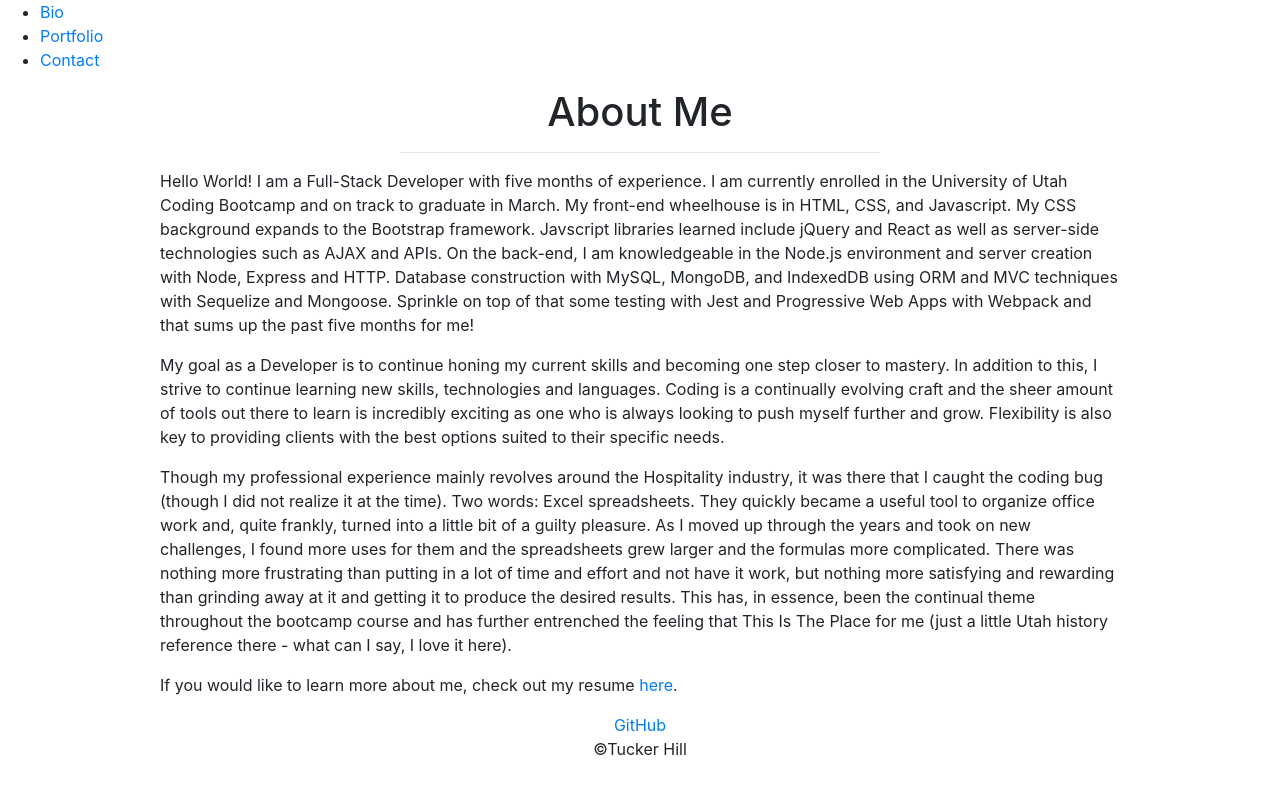
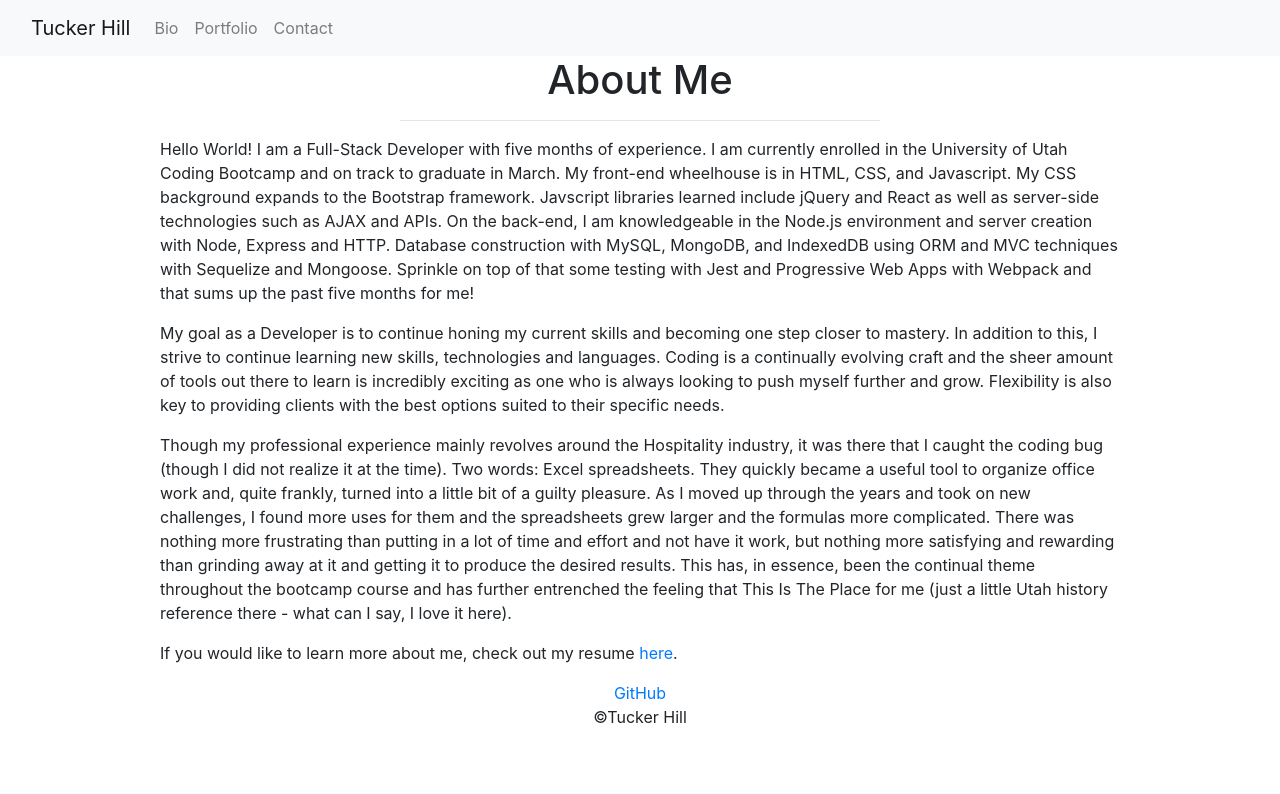
Before and after one commit to hill1635/hill-react-portfolio, a React (Create React App) app: page / in a window 1280 px wide. Shown: the top 794 px of the page. Built offline with nearby package versions, Linux system fonts and the light colour scheme.

Commit message:
Navbar code added.

```diff
--- a/src/components/Navbar.js
+++ b/src/components/Navbar.js
@@ -5,25 +5,37 @@ function Navbar() {
   const location = useLocation;
 
   return (
-    <header>
-      <ul>
-        <li>
-          <Link to="/" className="breadcrumb-divider">
+    <nav class="navbar navbar-expand-lg navbar-light bg-light">
+      <div class="container-fluid">
+        <span class="navbar-brand disabled" href="#">
+          Tucker Hill
+        </span>
+        <button
+          class="navbar-toggler"
+          type="button"
+          data-bs-toggle="collapse"
+          data-bs-target="#navbarNavAltMarkup"
+          aria-controls="navbarNavAltMarkup"
+          aria-expanded="false"
+          aria-label="Toggle navigation"
+        >
+          <span class="navbar-toggler-icon"></span>
+        </button>
+        <div class="collapse navbar-collapse" id="navbarNavAltMarkup">
+          <div class="navbar-nav">
+            <Link to="/" className="nav-link">
               Bio
             </Link>
-        </li>
-        <li>
-          <Link to="/portfolio" className="breadcrumb-divider">
+            <Link to="/portfolio" className="nav-link">
               Portfolio
             </Link>
-        </li>
-        <li>
-          <Link to="/contact" className="breadcrumb-divider">
+            <Link to="/contact" className="nav-link">
               Contact
             </Link>
-        </li>
-      </ul>
-    </header>
+          </div>
+        </div>
+      </div>
+    </nav>
   );
 }
 
--- a/src/index.css
+++ b/src/index.css
@@ -34,6 +34,7 @@ footer {
   width: 400px;
   border: solid;
   border-radius: 50px;
+  border-width: 2px;
   margin: 25px;
   padding: 30px;
 }
```
Lines whose indentation alone changed are shown as unchanged.
